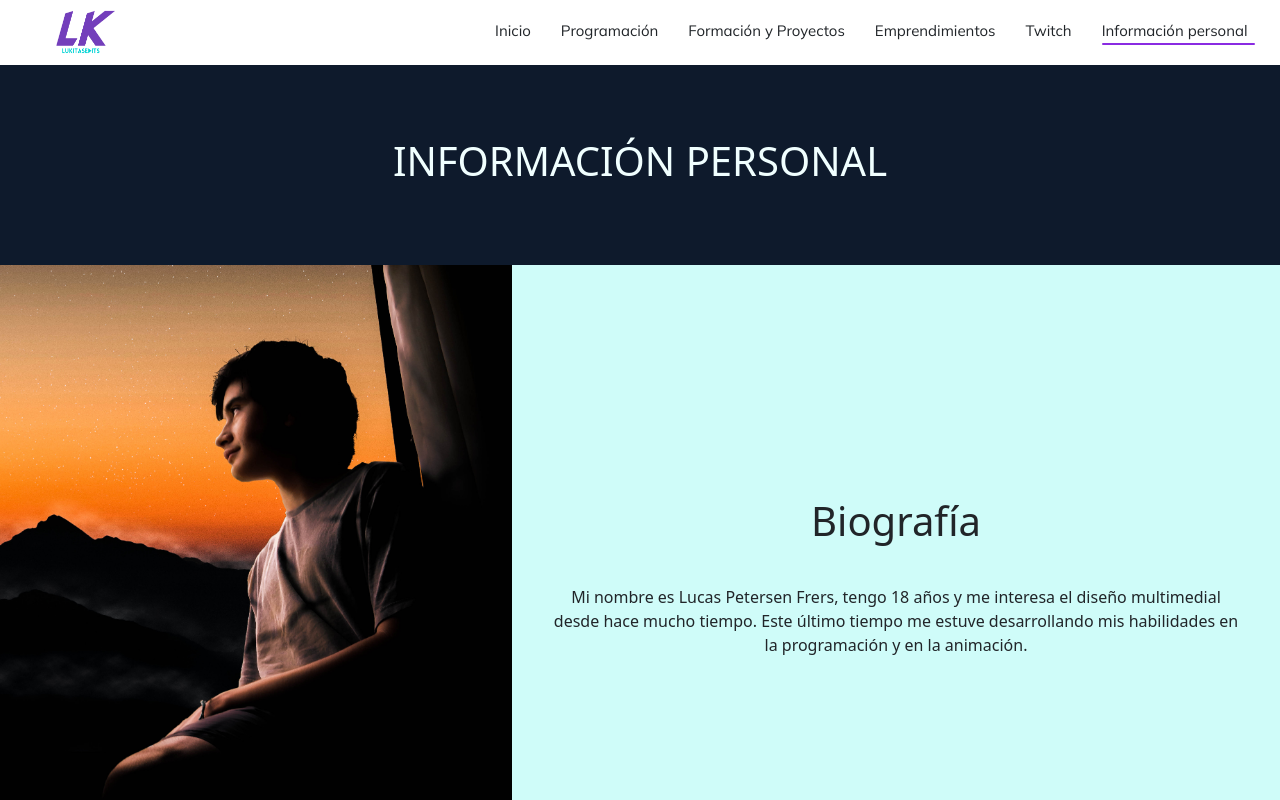
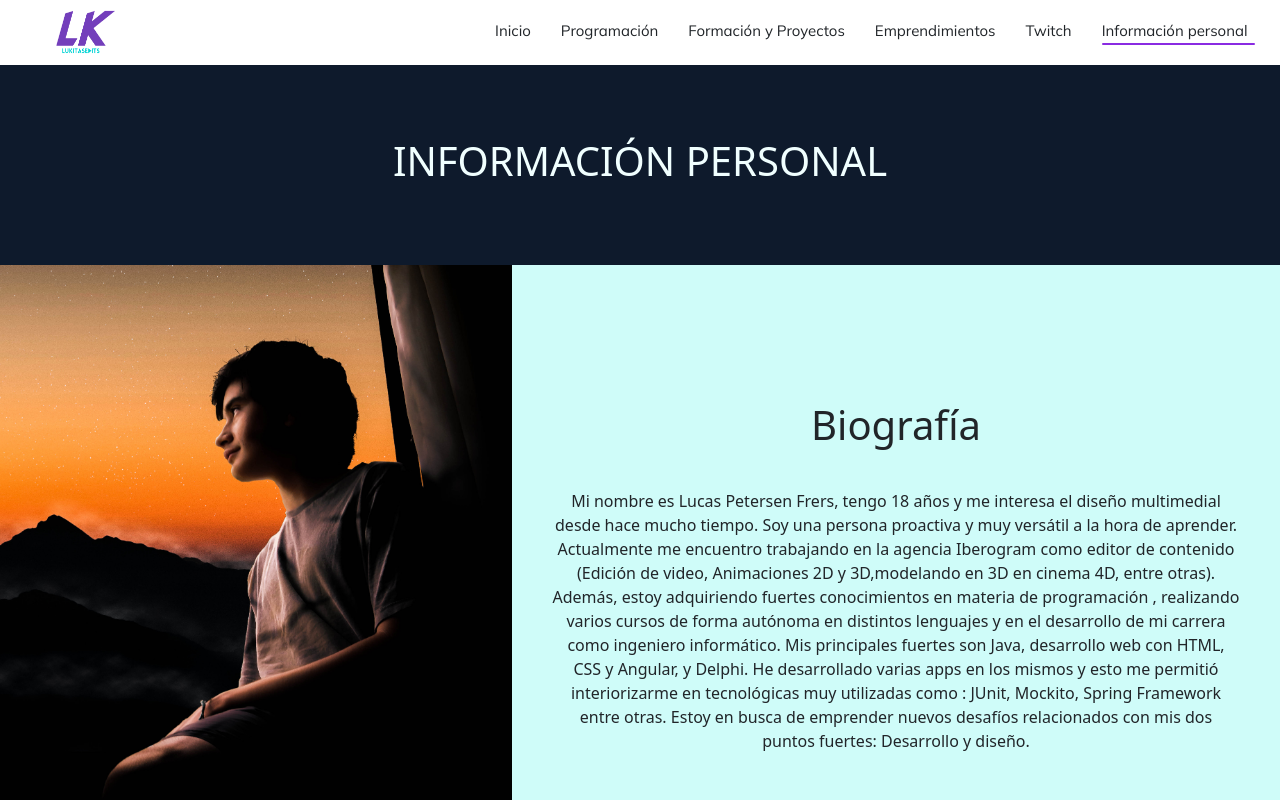
Before and after one commit to Lukitasedits/lukitasedits-page, an Angular app: page /informacion-personal in a window 1280 px wide. Shown: the top 800 px of the page. Built offline with nearby package versions, Linux system fonts and the light colour scheme.

Commit message:
actualización biografía

```diff
--- a/src/app/informacion-personal/informacion-personal.component.html
+++ b/src/app/informacion-personal/informacion-personal.component.html
@@ -5,8 +5,7 @@
     <div class="imagen"></div>
     <div class="texto">
       <h1>Biografía</h1>
-      <p>Mi nombre es Lucas Petersen Frers, tengo 18 años y me interesa el diseño multimedial  desde hace mucho tiempo. Este último tiempo
-        me estuve desarrollando mis habilidades en la programación y en la animación.</p>
+      <p>Mi nombre es Lucas Petersen Frers, tengo 18 años y me interesa el diseño multimedial  desde hace mucho tiempo. Soy una persona proactiva y muy versátil a la hora de aprender. Actualmente me encuentro trabajando en la agencia Iberogram  como editor de contenido (Edición de video, Animaciones 2D y 3D,modelando en 3D en cinema 4D, entre otras). Además, estoy adquiriendo fuertes conocimientos en materia de programación , realizando varios cursos de forma autónoma en distintos lenguajes y en el desarrollo de mi carrera como ingeniero informático. Mis principales fuertes son Java, desarrollo web con HTML, CSS y Angular, y Delphi. He desarrollado varias apps en los mismos y esto me permitió interiorizarme en tecnológicas muy utilizadas como : JUnit, Mockito, Spring Framework entre otras. Estoy en busca de emprender nuevos desafíos relacionados con mis dos puntos fuertes: Desarrollo y diseño.</p>
     </div>
   </div>
   <div class="conocimientos">
```
